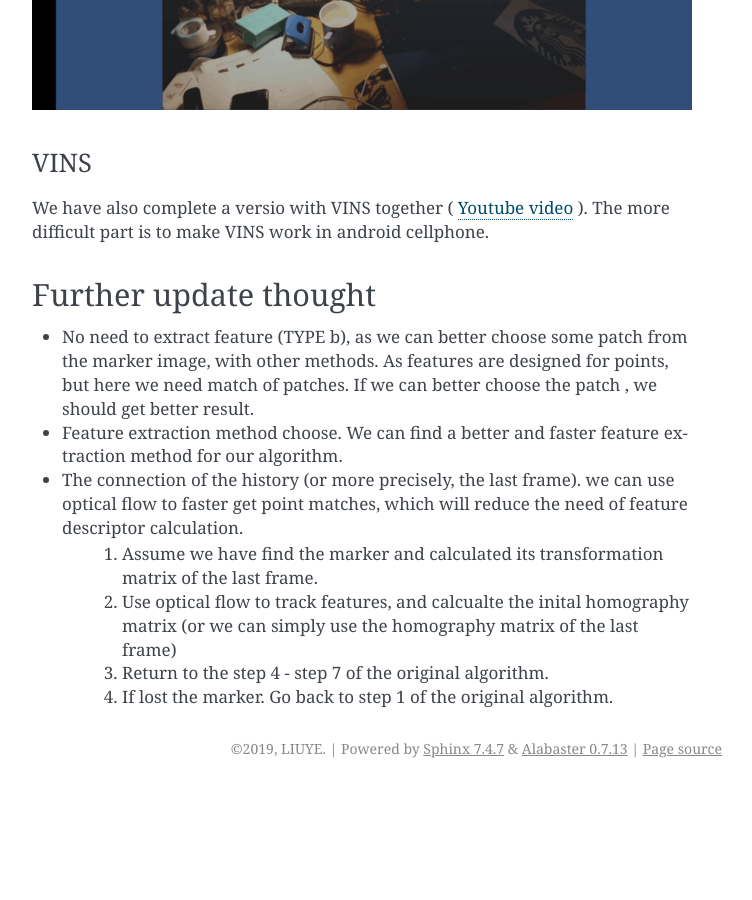
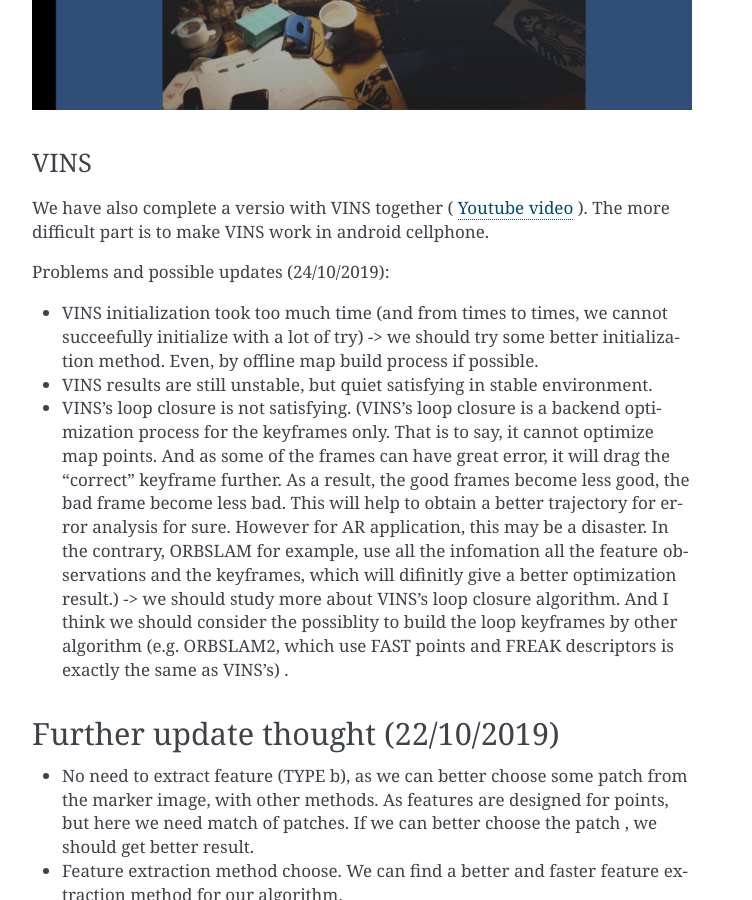
Before and after one commit to gggliuye/VIO, a Sphinx documentation site: the page built from docs/MarkerTracker/MarkerTracker.rst, in a window 1280 px wide and 900 px high, scrolled down 4729 px. Shown: the whole window, without its empty margins (388-1140 px from the left). Built offline with Sphinx 7.4.7, drawn with Linux system fonts in a browser that asks for light colours; before the commit the page ends 5517 px from its top, so only the background shows below that; some of the changed text lies outside the part shown.

Commit message:
Update MarkerTracker.rst

```diff
--- a/docs/MarkerTracker/MarkerTracker.rst
+++ b/docs/MarkerTracker/MarkerTracker.rst
@@ -163,9 +163,14 @@ VINS
 We have also complete a versio with VINS together ( `Youtube video <https://youtu.be/DLmFFdof-1Y>`_ ).
 The more difficult part is to make VINS work in android cellphone.
 
+Problems and possible updates (24/10/2019):
+
+* VINS initialization took too much time (and from times to times, we cannot succeefully initialize with a lot of try) -> we should try some better initialization method. Even, by offline map build process if possible.
+* VINS results are still unstable, but quiet satisfying in stable environment.
+* VINS's loop closure is not satisfying. (VINS's loop closure is a backend optimization process for the keyframes only. That is to say, it cannot optimize map points. And as some of the frames can have great error, it will drag the "correct" keyframe further. As a result, the good frames become less good, the bad frame become less bad. This will help to obtain a better trajectory for error analysis for sure. However for AR application, this may be a disaster. In the contrary, ORBSLAM for example, use all the infomation all the feature observations and the keyframes, which will difinitly give a better optimization result.) -> we should study more about VINS's loop closure algorithm. And I think we should consider the possiblity to build the loop keyframes by other algorithm (e.g. ORBSLAM2, which use FAST points and FREAK descriptors is exactly the same as VINS's) .
 
 
-Further update thought
+Further update thought (22/10/2019)
 --------------------
 
 * No need to extract feature (TYPE b), as we can better choose some patch from the marker image, with other methods. As features are designed for points, but here we need match of patches. If we can better choose the patch , we should get better result.
```
